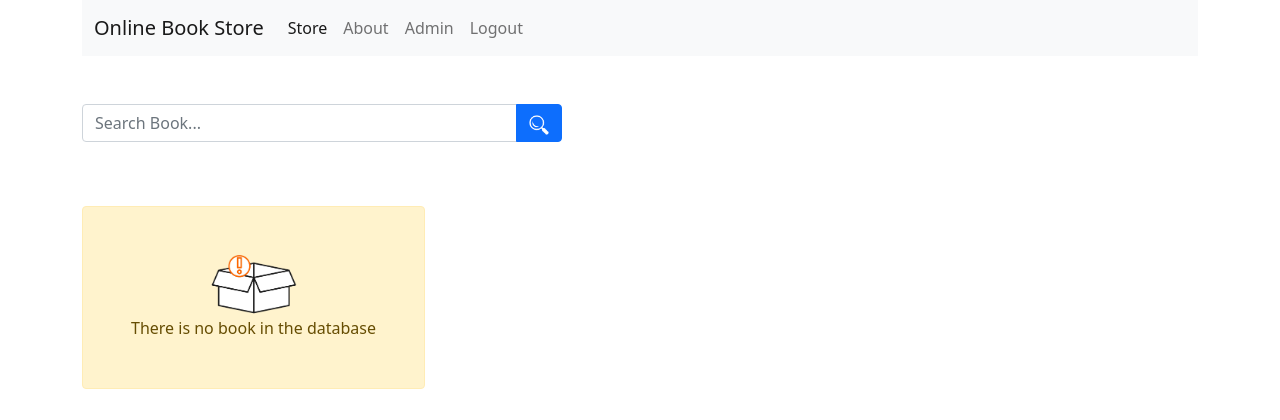
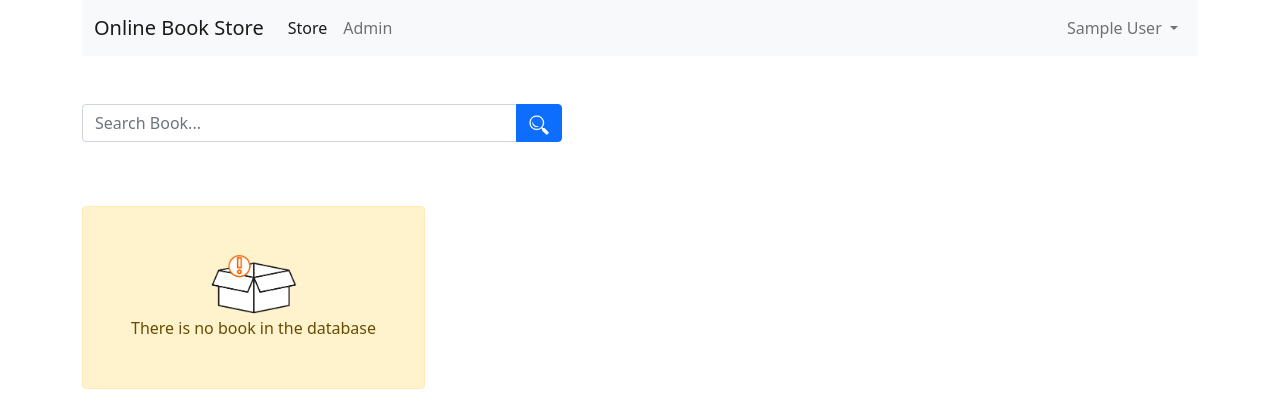
Before and after one commit to eexzzm/library-online, a PHP site: page / in a window 1280 px wide. Shown: the top 420 px of the page. Run offline with PHP 8.4, Linux system fonts and the light colour scheme; the visitor is signed in with stand-in values (Sample User, id 1); data that the repository does not hold is empty.

Commit message:
navbar fix dropdown for user

```diff
--- a/index.php
+++ b/index.php
@@ -29,9 +29,6 @@ $categories = get_all_categories($conn);
     <!-- bootstrap 5 CDN-->
 	<link href="https://cdn.jsdelivr.net/npm/bootstrap@5.1.1/dist/css/bootstrap.min.css" rel="stylesheet" integrity="sha384-F3w7mX95PdgyTmZZMECAngseQB83DfGTowi0iMjiWaeVhAn4FJkqJByhZMI3AhiU" crossorigin="anonymous">
 
-    <!-- bootstrap 5 Js bundle CDN-->
-    <script src="https://cdn.jsdelivr.net/npm/bootstrap@5.1.1/dist/js/bootstrap.bundle.min.js" integrity="sha384-/bQdsTh/da6pkI1MST/rWKFNjaCP5gBSY4sEBT38Q/9RBh9AH40zEOg7Hlq2THRZ" crossorigin="anonymous"></script>
-
     <link rel="stylesheet" href="css/style.css">
 
 </head>
@@ -52,22 +49,30 @@ $categories = get_all_categories($conn);
 		             href="index.php">Store</a>
 		        </li>
 		        <li class="nav-item">
-		          <a class="nav-link"
-		             href="#">About</a>
-		        </li>
-		        <li class="nav-item">
 		          <?php if ($_SESSION['role'] == 'admin') {?>
 		          	<a class="nav-link"
 		             href="admin.php">Admin</a>
 		          <?php }else{ ?>
 		          <?php } ?>
+		      </ul>
 
-		        </li>
-				<li class="nav-item">
-		          <a class="nav-link"
-		             href="logout.php">Logout</a>
-		        </li>
-		      </ul>
+			  <!-- Right-aligned user dropdown -->
+      			<ul class="navbar-nav ms-auto mb-2 mb-lg-0">
+      			  <?php if (isset($_SESSION['user_name'])) { ?>
+      			    <li class="nav-item dropdown">
+      			      <a class="nav-link dropdown-toggle" href="#" id="navbarDropdown" role="button" data-bs-toggle="dropdown" aria-expanded="false">
+      			        <?php echo htmlspecialchars($_SESSION['user_name']); ?>
+      			      </a>
+      			      <ul class="dropdown-menu dropdown-menu-end" aria-labelledby="navbarDropdown">
+      			        <li><a class="dropdown-item" href="edit-profile.php">Edit Profile</a></li>
+      			        <li><hr class="dropdown-divider"></li>
+      			        <li><a class="dropdown-item" href="logout.php">Logout</a></li>
+      			      </ul>
+      			    </li>
+      			  <?php } ?>
+      			</ul>
+
+    		  </ul>
 		    </div>
 		  </div>
 		</nav>
@@ -180,5 +185,7 @@ $categories = get_all_categories($conn);
 		</div>
 		</div>
 	</div>
+	<!-- bootstrap 5 Js bundle CDN-->
+    <script src="https://cdn.jsdelivr.net/npm/bootstrap@5.1.1/dist/js/bootstrap.bundle.min.js" integrity="sha384-/bQdsTh/da6pkI1MST/rWKFNjaCP5gBSY4sEBT38Q/9RBh9AH40zEOg7Hlq2THRZ" crossorigin="anonymous"></script>
 </body>
 </html>
```
Also changed, not shown: author.php (+18 -12 lines), category.php (+18 -12 lines), search.php (+20 -13 lines).
